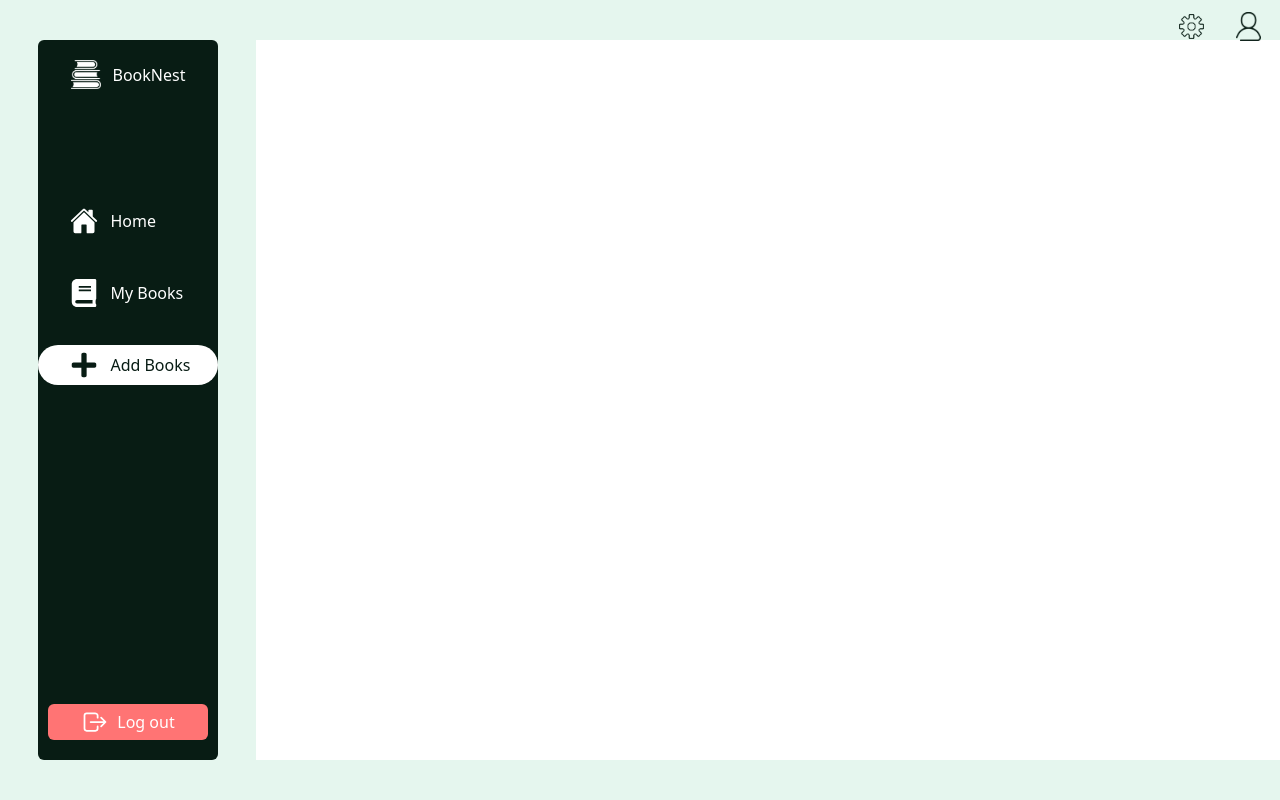
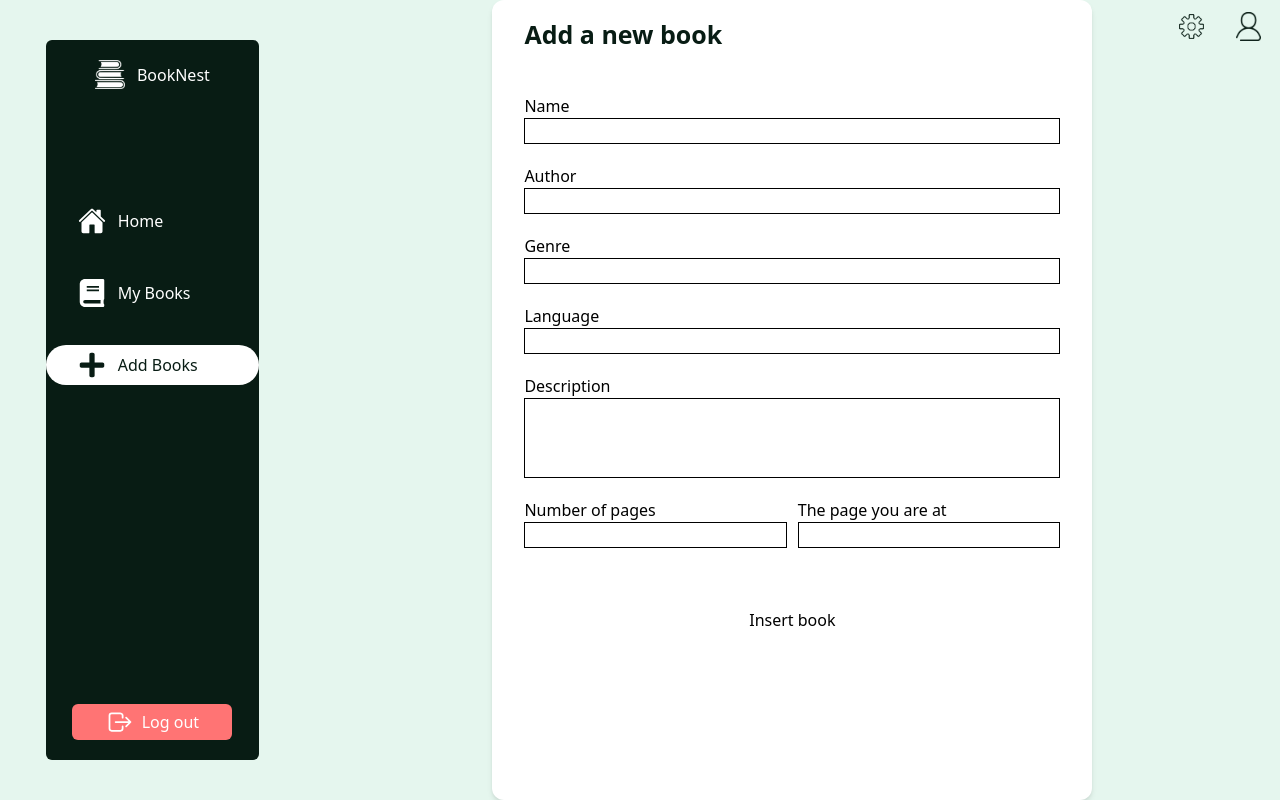
Before and after one commit to Yandelf00/BookNest, a Next.js app: page /addbooks in a window 1280 px wide. Built offline with nearby package versions, Linux system fonts and the light colour scheme.

Commit message:
done with input form

```diff
--- a/src/actions/insertBook.ts
+++ b/src/actions/insertBook.ts
@@ -1,5 +1,6 @@
 "use server"
 import { z } from "zod";
+import prisma from "@/lib/db";
 
 
 const Book = z.object({
@@ -22,7 +23,6 @@ export async function insertBooks(prevState : any, formData : FormData){
         numberOfPages : Number(formData.get("numberOfPages")),
         pageAt: Number(formData.get("pageAt")),
     }
-    console.log(rawFormData)
 
     const result = Book.safeParse(rawFormData);
 
@@ -32,8 +32,23 @@ export async function insertBooks(prevState : any, formData : FormData){
             message : "validation failed"
         }
     }
-
-
-    return {message : "book inserted successfully"};
-
+    try {
+        const res = await prisma.book.create({
+            data : {
+                name : result.data.name,
+                authorName : result.data.authorName,
+                genre : result.data.genre,
+                language : result.data.language,
+                Description : result.data.Description,
+                numberOfPages : result.data.numberOfPages,
+                pageAt : result.data.pageAt,
+            }
+        })
+        return {res, message : "book inserted successfully"};
+    } catch (error) {
+       console.log(error)
+       return {
+        message : "couldn't insert book successfully"
+       }
+    }
 }
--- a/src/app/(general)/addbooks/page.tsx
+++ b/src/app/(general)/addbooks/page.tsx
@@ -1,12 +1,19 @@
 import React from 'react'
+import InsertBook from '@/components/actionComponents/insertBook'
 
 export default function page() {
   return (
     <div className='w-full h-full flex justify-center items-center'>
-        <div className='h-full w-full sm:h-[90%] bg-white '>
-
+        <div className='h-full w-full sm:h-[90%] flex justify-center items-start sm:items-center '>
+          <div className='w-full h-full
+          sm:w-[500px] sm:h-[700px]
+          lg:h-[800px] lg:w-[600px]
+          bg-white sm:rounded-xl sm:shadow-md sm:px-8
+          flex flex-col p-4'>
+            <h1 className='text-[#081C14] text-[25px] font-semibold'>Add a new book</h1>
+            <InsertBook/>
+          </div>
         </div>
-
     </div>
   )
 }
--- a/src/components/actionComponents/insertBook.tsx
+++ b/src/components/actionComponents/insertBook.tsx
@@ -8,32 +8,59 @@ export default function InsertBook() {
     const [state, formAction] = useActionState(insertBooks, null)
     return (
         <div>
-            <form action={formAction}>
-                <label htmlFor="name">name</label>
+            <form action={formAction} className='flex flex-col gap-2 lg:gap-5'>
+                <div className='flex flex-col mt-5 lg:mt-10'>
+                    <label htmlFor="name">Name</label>
                     <input type="text" id='name' name='name' className='border-1 border-black' />
                     {state?.errors?.name && (
-                <p style={{ color: "red" }}>{state.errors.name.join(", ")}</p>
+                        <p className='text-red-500 text-[11px] '>{state.errors.name.join()}</p>
                     )}
-                <br />
-                <label htmlFor="authorName ">author</label>
+                </div>
+                <div className='flex flex-col'>
+                    <label htmlFor="authorName">Author</label>
                     <input type="text" id='authorName' name='authorName' className='border-1 border-black' />
-                <br />
-                <label htmlFor="genre">genre</label>
+                    {state?.errors?.authorName && (
+                        <p className='text-red-500 text-[11px]'>{state.errors.authorName.join()}</p>
+                    )}
+                </div>
+                <div className='flex flex-col'>
+                    <label htmlFor="genre">Genre</label>
                     <input type="text" id='genre' name='genre' className='border-1 border-black' />
-                <br />
-                <label htmlFor="language">language</label>
+                    {state?.errors?.genre && (
+                        <p className='text-red-500 text-[11px]'>{state.errors.genre.join()}</p>
+                    )}
+                </div>
+                <div className='flex flex-col'>
+                    <label htmlFor="language">Language</label>
                     <input type="text" id='language' name='language' className='border-1 border-black' />
-                <br />
-                <label htmlFor="Description">description</label>
-                <input type="text" id='Description' name='Description' className='border-1 border-black' />
-                <br />
-                <label htmlFor="numberOfPages">number of pages</label>
+                    {state?.errors?.language && (
+                        <p className='text-red-500 text-[11px]'>{state.errors.language.join()}</p>
+                    )}
+                </div>
+                <div className='flex flex-col'>
+                    <label htmlFor="Description">Description</label>
+                    <textarea id='Description' name='Description' className='border-1 border-black resize-none h-20' />
+                    {state?.errors?.Description && (
+                        <p className='text-red-500 text-[11px]'>{state.errors.Description.join()}</p>
+                    )}
+                </div>
+                <div className='flex flex-col sm:flex-row sm:justify-between'>
+                    <div className='sm:w-[49%] w-full flex flex-col'>
+                        <label htmlFor="numberOfPages">Number of pages</label>
                         <input type="text" id='numberOfPages' name='numberOfPages' className='border-1 border-black' />
-                <br />
-                <label htmlFor="pageAt">the page you are at</label>
+                        {state?.errors?.numberOfPages && (
+                            <p className='text-red-500 text-[11px]'>{state.errors.numberOfPages.join()}</p>
+                        )}
+                    </div>
+                    <div className='sm:w-[49%] w-full flex flex-col'>
+                        <label htmlFor="pageAt">The page you are at</label>
                         <input type="text" id='pageAt' name='pageAt' className='border-1 border-black' />
-                <br />
-                <button type='submit'>insert book</button>
+                        {state?.errors?.pageAt && (
+                            <p className='text-red-500 text-[11px]'>{state.errors.pageAt.join()}</p>
+                        )}
+                    </div>
+                </div>
+                <button type='submit' className='mt-8 lg:mt-10 cursor-pointer'>Insert book</button>
             </form>
         </div>
     )
--- a/src/components/tabletComponents/tabletSidebar.tsx
+++ b/src/components/tabletComponents/tabletSidebar.tsx
@@ -16,7 +16,7 @@ export default function TabletSidebar() {
 
     return (
         <section className='hidden sm:flex items-center justify-center w-[5rem] h-full
-        lg:w-[20rem]'>
+        lg:w-[25rem]'>
             <div className='w-[70%] h-[90%] bg-[#081C14] rounded-md flex flex-col justify-between'>
                 <div className='flex flex-col justify-center items-center pt-5 gap-8 '>
                     <div className='lg:w-full lg:flex lg:flex-row lg:justify-center lg:items-center lg:gap-3'>
```
Also changed, not shown: 1 other file (tests, documents, lock files or other folders). Lines whose indentation alone changed are shown as unchanged.
